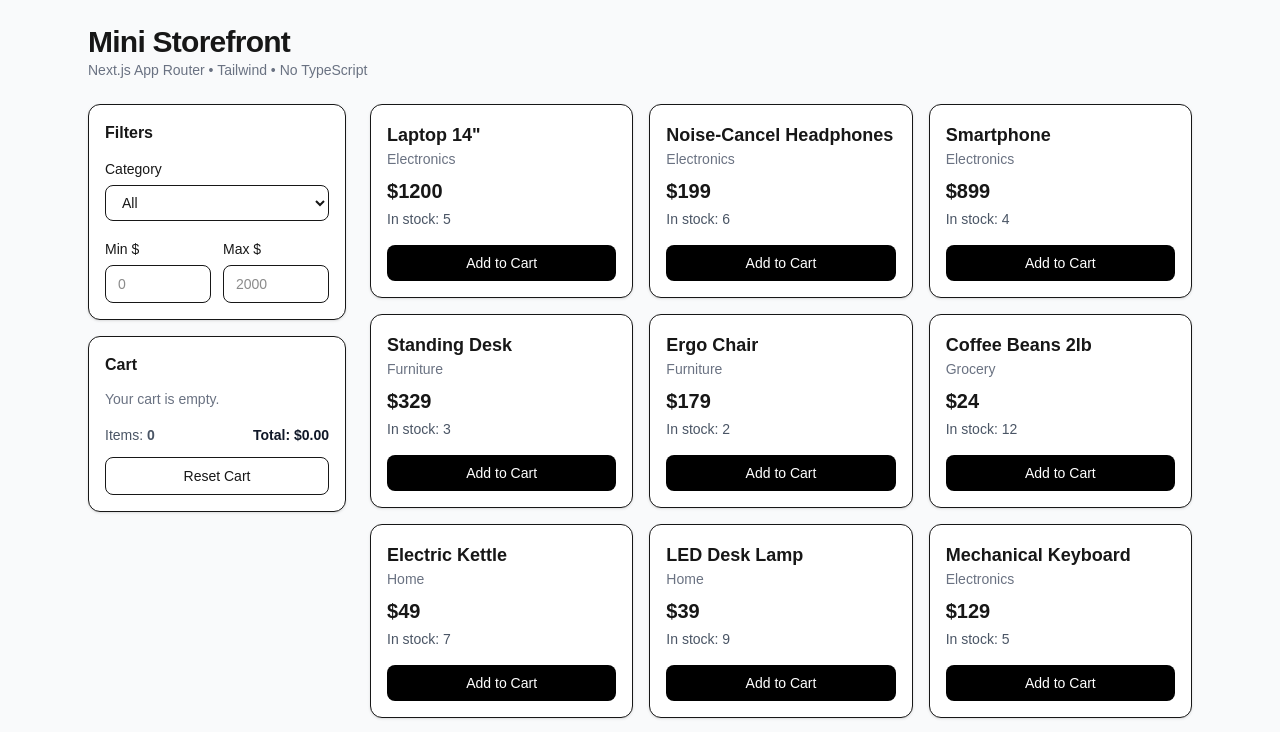
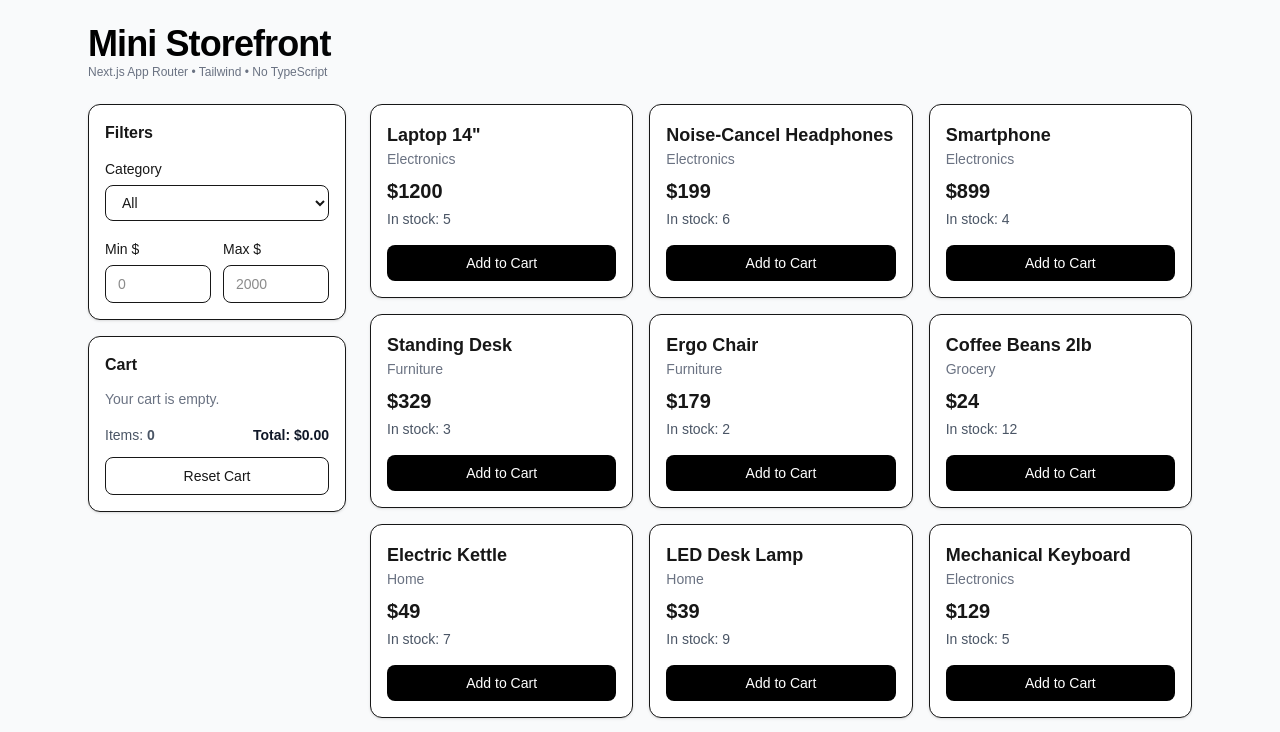
Before and after one commit to finzxs/mini-storefront, a Next.js app: page / in a window 1280 px wide. Shown: the top 732 px of the page. Built offline with nearby package versions, Linux system fonts and the light colour scheme.

Commit message:
header editing

```diff
--- a/src/app/page.jsx
+++ b/src/app/page.jsx
@@ -11,8 +11,10 @@ export default function Page() {
   return (
     <main className="min-h-screen bg-gray-50">
       <div className="mx-auto max-w-6xl p-6">
-        <h1 className="text-3xl font-bold tracking-tight">Mini Storefront</h1>
-        <p className="text-sm text-gray-500">Next.js App Router • Tailwind • No TypeScript</p>
+      <h1 className="text-4xl font-extrabold tracking-tight bg-gradient-to-r from-black to-gray-500 bg-clip-text text-transparent">
+  Mini Storefront
+</h1>
+<p className="text-xs text-gray-500">Next.js App Router • Tailwind • No TypeScript</p>
         <Catalog />
       </div>
     </main>
```
